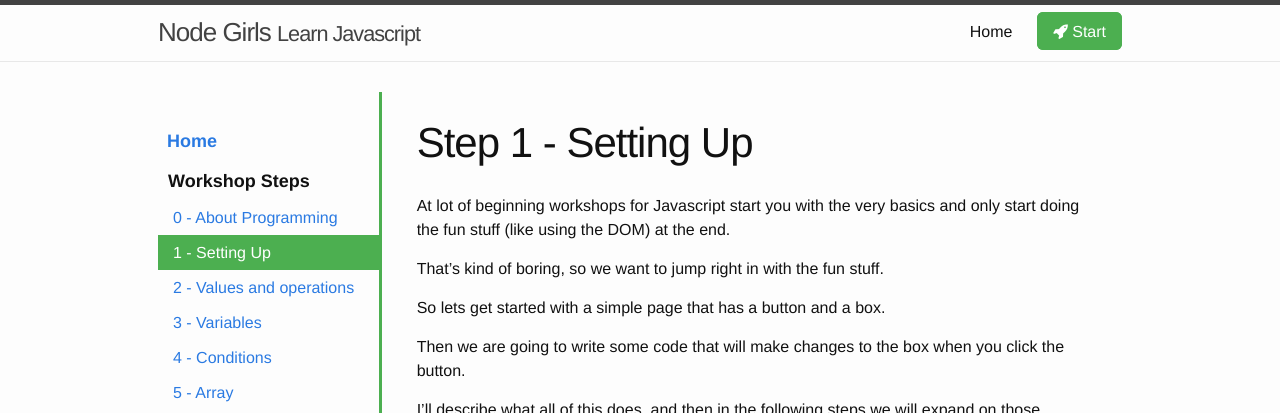
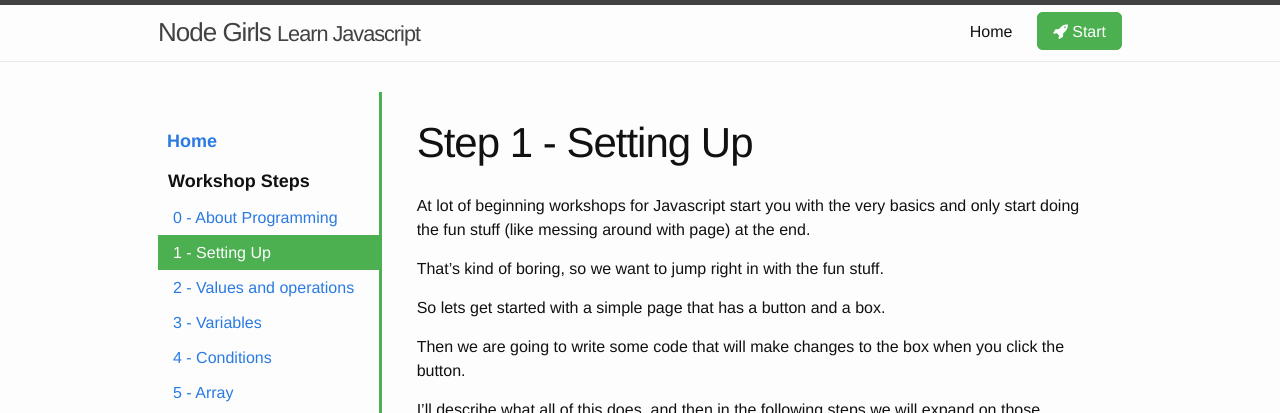
Before and after one commit to muses-code-js/learn-js, a Jekyll site: the page built from _steps/step1-setting-up.markdown, in a window 1280 px wide. Shown: the top 413 px of the page. Built offline with Jekyll 4.4.1, drawn with Linux system fonts in a browser that asks for light colours; nearby versions of some CDN libraries.

Commit message:
removed DOM reference here

```diff
--- a/_steps/step1-setting-up.markdown
+++ b/_steps/step1-setting-up.markdown
@@ -6,7 +6,7 @@ permalink: step1/
 ---
 
 
-At lot of beginning workshops for Javascript start you with the very basics and only start doing the fun stuff (like using the DOM) at the end.
+At lot of beginning workshops for Javascript start you with the very basics and only start doing the fun stuff (like messing around with page) at the end.
 
 That's kind of boring, so we want to jump right in with the fun stuff.
 
```
